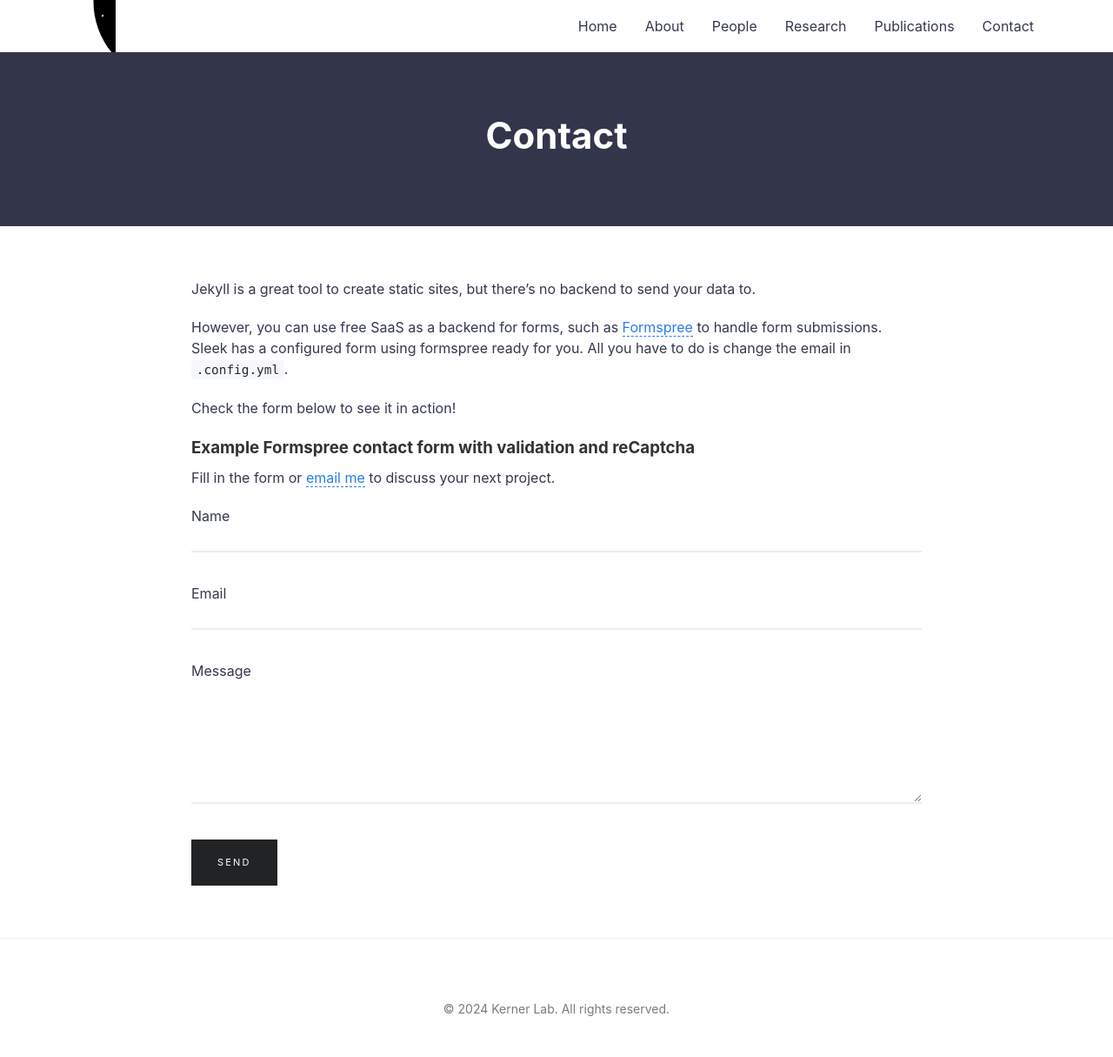
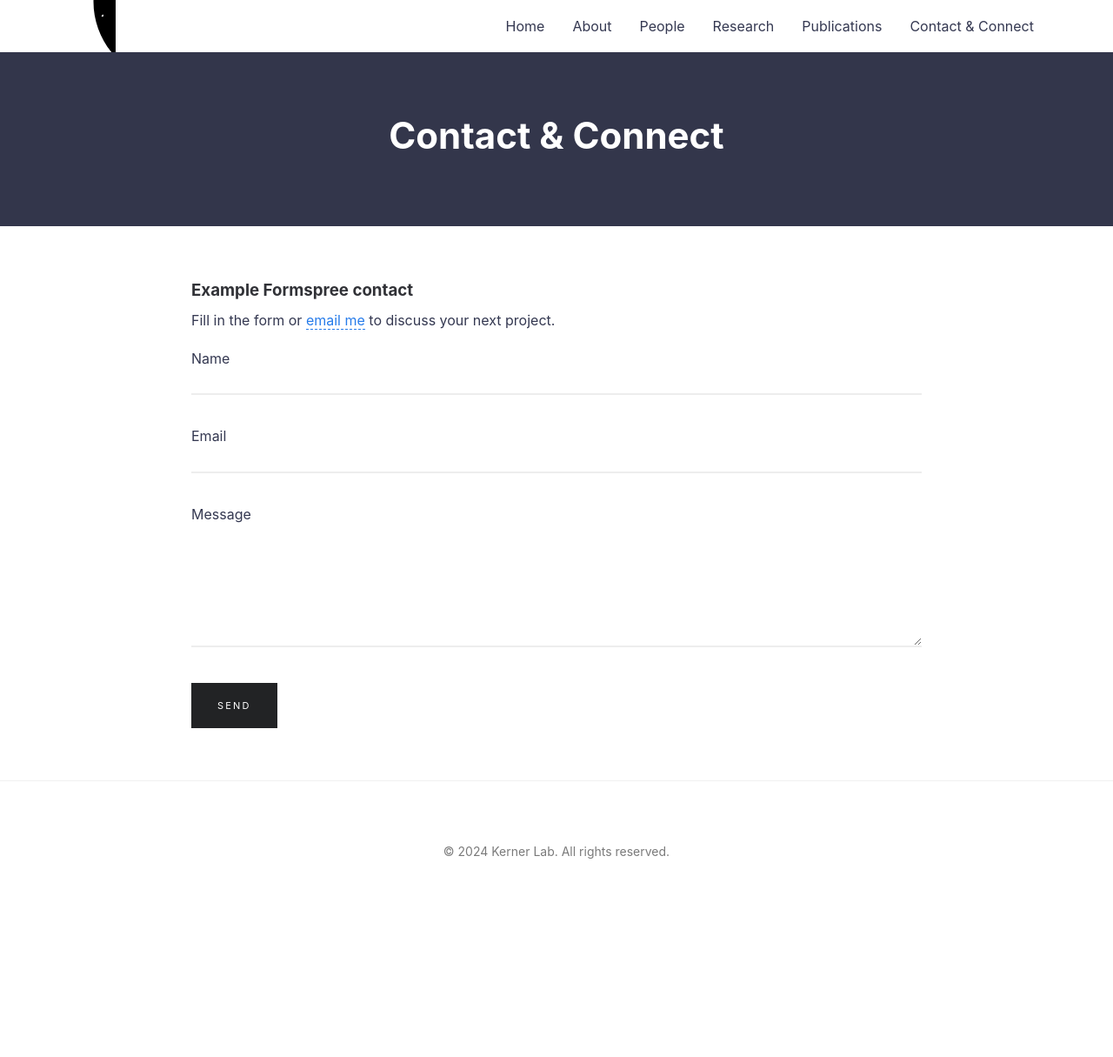
Before and after one commit to kerner-lab/kerner-lab.github.io, a Jekyll site: the page built from contact.md, in a window 1280 px wide. Shown: the whole page at 87% size. Built offline with Jekyll 4.4.1, drawn with Linux system fonts in a browser that asks for light colours; after the commit the page ends 1034 px from its top, so only the background shows below that.

Commit message:
adding projects

```diff
--- a/_config.yml
+++ b/_config.yml
@@ -24,14 +24,14 @@ navigation: # Navigation links
   - { name: "People", link: "/people" }
   - { name: "Research", link: "/research" }
   - { name: "Publications", link: "/publications" }
-  - { name: "Contact", link: "/contact" }
+  - { name: "Contact & Connect", link: "/contact" }
 
 tagline: >
   Arizona State University
 
 hero_img: posts/lab_profile.jpg # Main background image: use the path from /assets/img/ => This will output /assets/img/posts/sleek_lg.jpg
 
-email: hkerner@asu.edu # email for form submission
+email: change_here@asu.edu # email for form submission
 
 # twitter_username: jan_czizikow # replace with your_twitter_username or comment to remove link from footer
 # github_username:  janczizikow # replace with your_github_username or comment to remove link from footer
--- a/_includes/head.html
+++ b/_includes/head.html
@@ -11,7 +11,7 @@
   <link rel="manifest" href="{{ '/assets/img/icons/manifest.json?v=qA3OXqyw77' | relative_url }}">
   <link rel="mask-icon" href="{{ '/assets/img/icons/safari-pinned-tab.svg?v=qA3OXqyw77' | relative_url }}" color="#5bbad5">
   <!--[if IE]><link rel="shortcut icon" href="/assets/img/icons/favicon.ico?v=qA3OXqyw77"><![endif]-->
-  <link rel="shortcut icon" href="{{ '/assets/img/icons/lab_icon?=qA3OXqyw77' | relative_url }}">
+  <link rel="shortcut icon" href="{{ '/assets/img/icons/lab_icon?v=qA3OXqyw77' | relative_url }}">
   <meta name="apple-mobile-web-app-title" content="Kerner Lab">
   <meta name="application-name" content="Kerner Lab">
   <meta name="msapplication-config" content="{{ '/assets/img/icons/browserconfig.xml?v=qA3OXqyw77' | relative_url }}">
--- a/about.md
+++ b/about.md
@@ -4,10 +4,6 @@ title: About
 permalink: /about/
 ---
 
-Sleek is a modern Jekyll theme focused on speed performance & SEO best practices. You can find out more info about customizing your Jekyll theme, as well as basic Jekyll usage documentation at [jekyllrb.com](http://jekyllrb.com/) or simply read the guide on how to [get started](/getting-started)
+## Values
 
-You can find the source code for the Jekyll new theme at:
-[sleek](https://github.com/janczizikow/sleek)
-
-You can find the source code for Jekyll at
-[jekyll](https://github.com/jekyll/jekyll)
+## Focus
--- a/contact.md
+++ b/contact.md
@@ -1,16 +1,16 @@
 ---
 layout: page
-title: Contact
+title: Contact & Connect
 permalink: /contact/
 ---
-
+<!--
 Jekyll is a great tool to create static sites, but there’s no backend to send your data to.
 
 However, you can use free SaaS as a backend for forms, such as [Formspree](https://formspree.io/) to handle form submissions. Sleek has a configured form using formspree ready for you. All you have to do is change the email in `.config.yml`.
 
-Check the form below to see it in action!
+Check the form below to see it in action! -->
 
-### Example Formspree contact form with validation and reCaptcha
+### Example Formspree contact
 
 Fill in the form or [email me](mailto:{{site.email}}) to discuss your next project.
 
```
Also changed, not shown: _posts/Building-good-foundation-model.md (added, +113 -0 lines), _img/posts/building_foundation_model.png (added), assets/img/posts/building_foundation_model.png (added).
